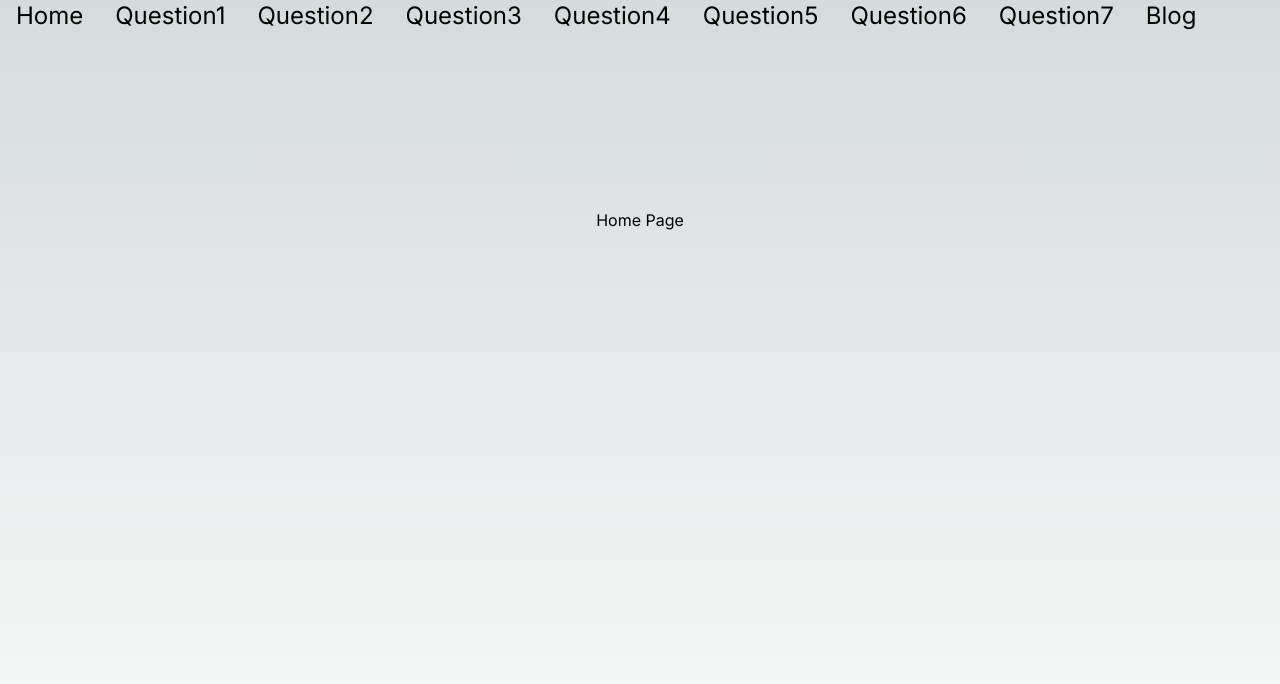
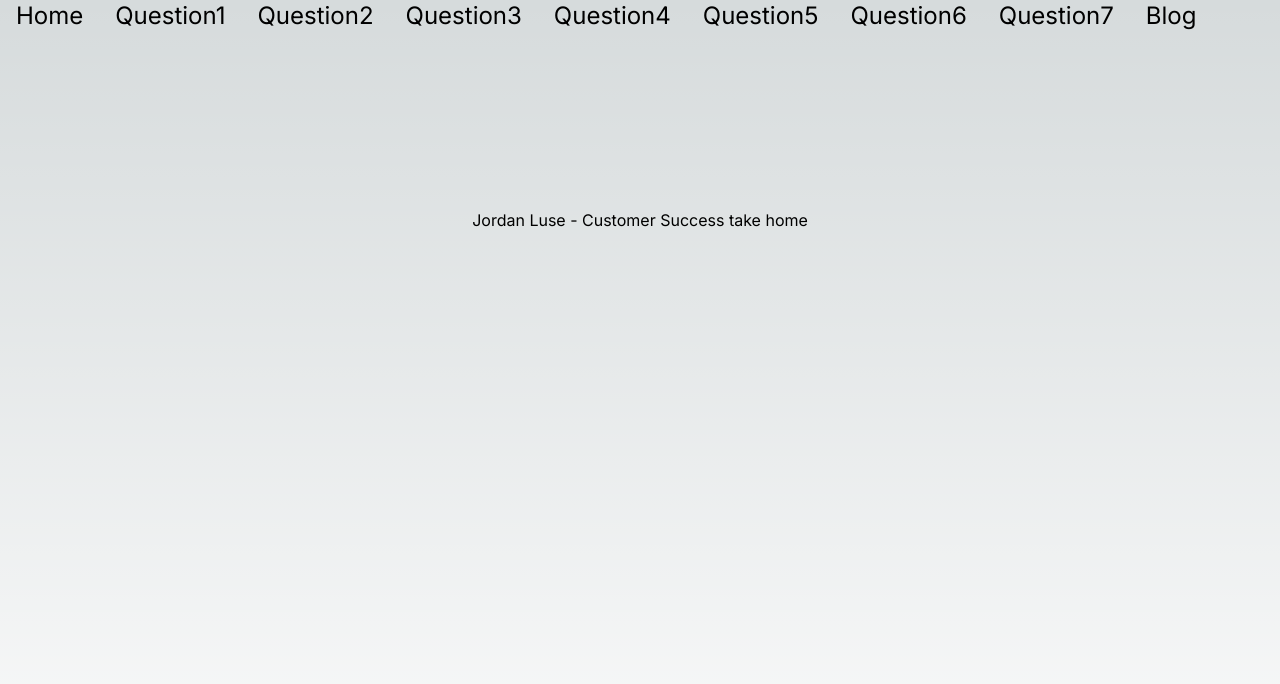
Before and after one commit to JLuse/success-exercise, a Next.js app: page / in a window 1280 px wide. Shown: the top 684 px of the page. Built offline with nearby package versions, Linux system fonts and the light colour scheme.

Commit message:
Updated home

```diff
--- a/app/page.tsx
+++ b/app/page.tsx
@@ -3,7 +3,7 @@ import Image from "next/image";
 export default function Home() {
   return (
     <main className="flex min-h-screen flex-col items-center justify-between p-24">
-      <h1>Home Page</h1>
+      <h1>Jordan Luse - Customer Success take home</h1>
     </main>
   );
 }
```
Also changed, not shown: vercel.json.
